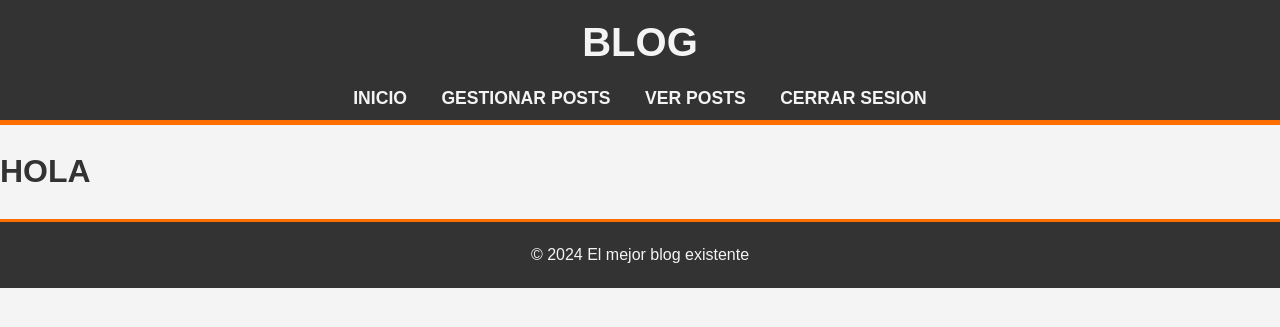
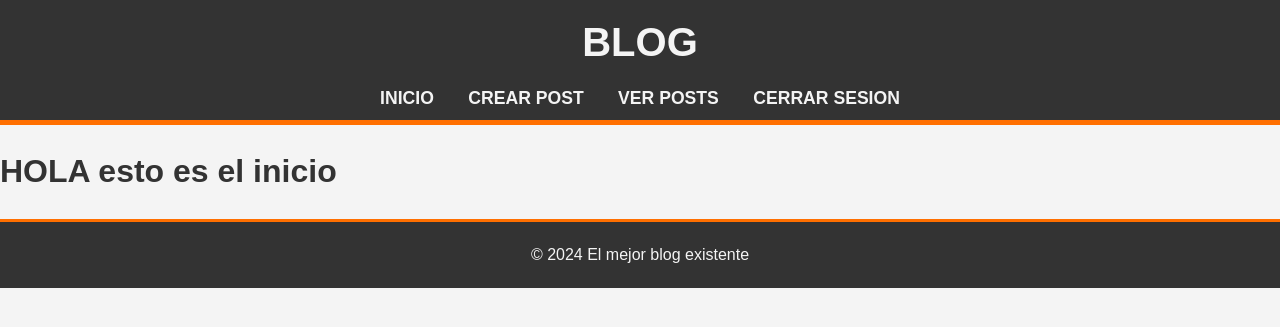
Before and after one commit to GonzaloGabrielVega/Blog, a Django app: page / in a window 1280 px wide. Shown: the top 327 px of the page. Run offline with Django 4.2, Linux system fonts and the light colour scheme; a user stored in the database is signed in.

Commit message:
Add Middleware | cambio Views CREAR | estructuracion HTML

```diff
--- a/Blog/settings.py
+++ b/Blog/settings.py
@@ -48,6 +48,7 @@ MIDDLEWARE = [
     'django.contrib.auth.middleware.AuthenticationMiddleware',
     'django.contrib.messages.middleware.MessageMiddleware',
     'django.middleware.clickjacking.XFrameOptionsMiddleware',
+    'post.middleware.LoggingMiddleware',
 ]
 
 ROOT_URLCONF = 'Blog.urls'
--- /dev/null
+++ b/post/middleware.py
@@ -0,0 +1,12 @@
+
+class LoggingMiddleware:
+    def __init__(self, get_response):
+        self.get_response = get_response
+
+    def __call__(self, request):
+        print("--------------------------------------------------------------------------")
+        print(f"| Request URL: {request.path} - User: {request.user} - Method: {request.method} - MIDDLEWARE POSTEOS |")
+        response = self.get_response(request) # en este punto comienza la respuesta de la vista
+        print(f"|     Response: {response}|")
+        print("--------------------------------------------------------------------------")
+        return response
--- a/post/models.py
+++ b/post/models.py
@@ -5,7 +5,7 @@ class Posteo(models.Model):
     titulo = models.CharField(max_length=120)
     contenido= models.TextField()
     Fecha_de_publicacion = models.DateTimeField(auto_now_add=True)
-    autor= models.ForeignKey(User, on_delete=models.CASCADE)
+    autor= models.ForeignKey(User, on_delete=models.CASCADE, related_name='post_manage')
 
     def __str__(self):
         return f"{self.titulo}... Fecha: {self.Fecha_de_publicacion}"
--- a/post/templates/base.html
+++ b/post/templates/base.html
@@ -14,8 +14,8 @@
             <ul>
                 {% if user.is_authenticated %}
                 <li><a href="{% url 'home' %}">INICIO</a> </li><!-- inicio-->
-                <li><a href="{% url 'post_manage' %}">GESTIONAR POSTS</a> </li><!-- gestionar posts-->
-                <li><a href="{% url 'mensajes' %}">VER POSTS</a></li><!-- ver posts-->
+                <li><a href="{% url 'crear' %}">CREAR POST</a></li>
+                <li><a href="{% url 'lista_posteos' %}">VER POSTS</a></li><!-- ver posts-->
                 <li><a href="{% url 'logout' %}">CERRAR SESION</a></li><!-- cerrar sesion-->
                 {% else %}
                 <li><a href="{% url 'login' %}">INICIAR SESION</a></li><!-- login -->
--- a/post/templates/home.html
+++ b/post/templates/home.html
@@ -3,5 +3,5 @@
 {% block title %} Inicio {% endblock %}
 
 {% block content %}
-    <h1>HOLA</h1>
+    <h1>    HOLA esto es el inicio</h1>
 {% endblock %}
--- a/post/urls.py
+++ b/post/urls.py
@@ -2,14 +2,17 @@ from django.urls import path
 from . import views
 
 urlpatterns = [
+    # auth
     path('register/',views.register ,name='register'),
     path('login/',views.user_login ,name='login'),
     path('logout',views.logout ,name='logout'),
 
+    # regular
     path('', views.home,name='home'),
 
+    # navegation
     path('posts/',views.post_list, name='lista_posteos'),
-    path('posts/<id>', views.post_detail, name='detalle_posteo'),
+    path('posts/<int:pk>', views.post_detail, name='detalle_posteo'),
     path('posts/create', views.Crear, name='crear'),
     path('posts/<id>/delete', views.delete_post, name='delete'),
     path('posts/<id>/edit', views.EditarPost, name='edit'),
--- a/post/views.py
+++ b/post/views.py
@@ -1,5 +1,6 @@
 from django.shortcuts import get_object_or_404, redirect, render
 from .models import Posteo
+from .forms import PostForm
 from django.contrib.auth.forms import UserCreationForm, AuthenticationForm
 from django.contrib.auth import login, logout
 from django.contrib.auth.decorators import login_required
@@ -35,7 +36,7 @@ def home(request):
     return render(request, 'home.html')
 
 # MANAGE POSTS
-
+@login_required
 def EditarPost(request, pk):
     post= get_object_or_404(Posteo, pk=pk)
     if request.method == 'POST':
@@ -47,6 +48,7 @@ def EditarPost(request, pk):
         form = PostForm(instance=post)
     return render(request, 'post/post_manage.html', {'form':form})
 
+@login_required
 def Crear(request):
     if request.method == 'POST':
         form= PostForm(request.POST)
@@ -54,22 +56,25 @@ def Crear(request):
             post=form.save(commit=False)
             post.author = request.user
             post.save()
-            return redirect('post_list')
+            return redirect('post')
     else:
-        form = Postform()
-    return render(request,'post/post_manage.html', {'form':form})
+        form = PostForm()
+    return render(request,'post_manage.html', {'form':form})
 
+@login_required
 def post_list(request):
-    posts = Post.objects.all().order_by('-created_at')  # Muestra los posts más recientes primero
-    return render(request, 'post/post_list.html', {'posts': posts})
+    posts = Posteo.objects.all().order_by('-Fecha_de_publicacion')  # Muestra los posts más recientes primero
+    return render(request, 'posts.html', {'posts': posts})
 
+@login_required
 def post_detail(request, pk):
-    post = get_object_or_404(Post, pk=pk)
-    return render(request, 'post/post_detail.html', {'post': post})
+    post = get_object_or_404(Posteo, pk=pk)
+    return render(request, 'post.html', {'post': post})
 
+@login_required
 def delete_post(request, pk):
-    post = get_object_or_404(Post, pk=pk)
+    post = get_object_or_404(Posteo, pk=pk)
     if request.method == 'POST':
         post.delete()
         return redirect('post_list')  # Redirige a la lista de posts después de eliminar
-    return render(request, 'post/delete_post.html', {'post': post})
+    return render(request, 'post.html', {'post': post})
```
Also changed, not shown: post/forms.py (added, +14 -0 lines), post/templates/post.html (+7 -0 lines), post/templates/posts.html (+7 -0 lines), db.sqlite3, post/migrations/0001_initial.py (added).
